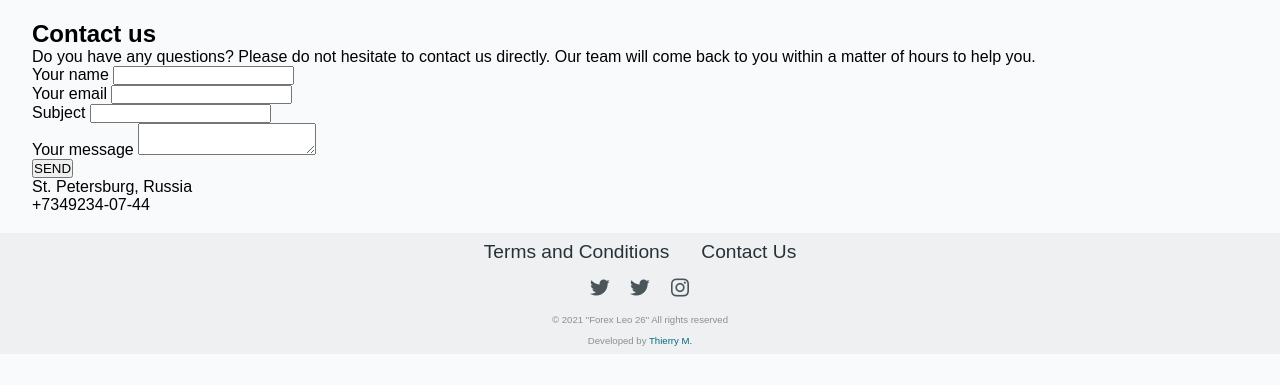
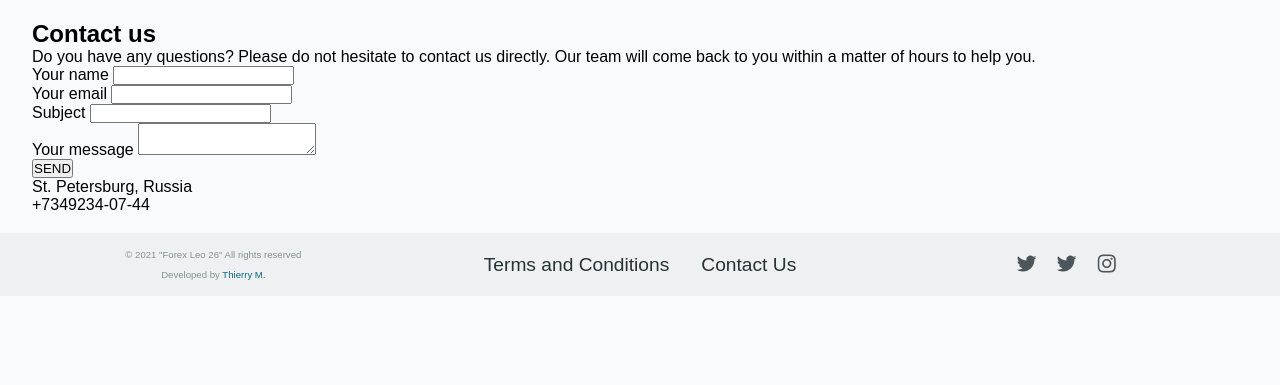
Before and after one commit to r-e-d-ant/forex-leo-26, a Flask app: page /contact in a window 1280 px wide. Shown: the part 68-453 px from the top of the page. Run offline with Flask 2, Linux system fonts and the light colour scheme.

Commit message:
Restyled the footer

```diff
--- a/forex_26_app/static/style.css
+++ b/forex_26_app/static/style.css
@@ -179,22 +179,22 @@ header {
 
 /* ==================== FOOTER ================ */
 .footer {
-    display: flex;
-    flex-direction: column;
-    align-items: center;
-    justify-content: center;
     background-color: var(--gray-clr);
-    padding: .5rem 0;
-}
-.top-footer {
-    margin-bottom: .8rem;
+    display: grid;
+    grid-template-columns: 1fr;
+    grid-template-rows: auto auto auto;
+    grid-template-areas: "footer-items"
+                         "social-footer-ul"
+                         "end-footer";
+    padding: 2rem 0;
 }
 .footer-items {
     display: flex;
     align-items: center;
     justify-content: center;
     flex-direction: column;
-    margin-bottom: .8rem;
+    grid-area: footer-items;
+    margin-bottom: 1rem;
 }
 .footer-item {
     font-size: 1.2rem;
@@ -207,6 +207,8 @@ header {
     display: flex;
     align-items: center;
     justify-content: center;
+    margin-bottom: 1rem;
+    grid-area: social-footer-ul;
 }
 .social-item {
     margin: 0 .5rem;
@@ -242,11 +244,21 @@ header {
 }
 
 @media screen and (min-width: 768px){
+    .footer {
+        grid-template-columns: 1fr 1fr 1fr;
+        grid-template-rows: 1fr;
+        grid-template-areas: "end-footer footer-items social-footer-ul";
+        padding: 1rem 0;
+    }
     .footer-items {
         flex-direction: row;
+        margin-bottom: 0;
     }
     .footer-item {
         margin: 0 1rem;
+    }
+    .social-footer-ul {
+        margin-bottom: 0;
     }
     .bxl-twitter,
     .bxl-instagram {
--- a/forex_26_app/templates/layout.html
+++ b/forex_26_app/templates/layout.html
@@ -91,7 +91,11 @@
 </main>
 
 <footer class="footer">
-  <div class="top-footer">
+  <div class="end-footer">
+    <span class="copyright text-muted">© 2021 "Forex Leo 26" All rights reserved</span>
+    <span class="built_by text-muted">Developed by <a class="my__name" href="https://www.thierrymugisha.me" target="_blank">Thierry M.</a></span>
+  </div>
+
   <ul class="footer-items">
     <li class="footer-item">
       <a class="nav-link-footer pos-relative" href="#">Terms and Conditions</a>
@@ -102,6 +106,7 @@
       </li>
       {% endif %}
   </ul>
+
   <ul class="social-footer-ul">
       <li class="social-item">
         <a href="https://t.me/forexleo24" target="_blank">
@@ -119,11 +124,6 @@
         </a>
       </li>
   </ul>
-  </div>
-  <div class="end-footer">
-    <span class="copyright text-muted">© 2021 "Forex Leo 26" All rights reserved</span>
-    <span class="built_by text-muted">Developed by <a class="my__name" href="https://www.thierrymugisha.me" target="_blank">Thierry M.</a></span>
-  </div>
 </footer>
 <!--- MYJS -->
 <script src="{{ url_for('static', filename='main.js') }}"></script>
```
Lines whose indentation alone changed are shown as unchanged.
